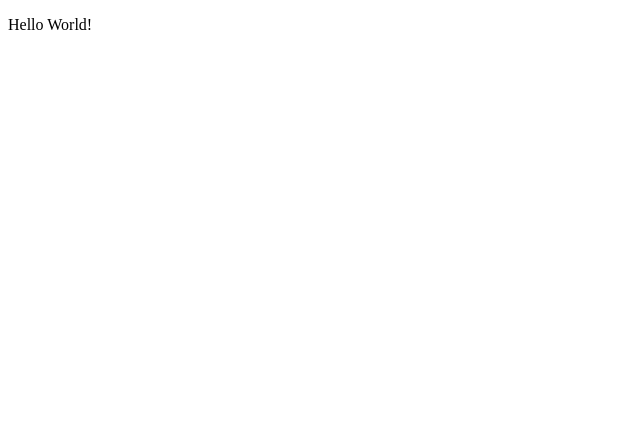
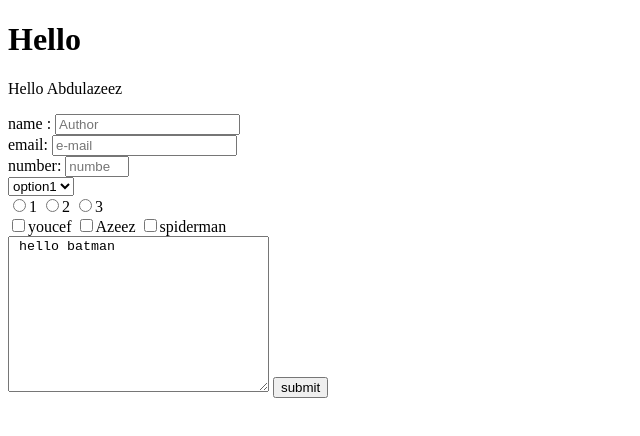
Before and after one commit to tijazz/Microverse-html, a plain HTML site: page index.html in a window 1280 px wide. Shown: the whole page, without its empty margins (0-640 px from the left). Drawn offline with Linux system fonts and the light colour scheme.

Commit message:
project finished

```diff
--- a/index.html
+++ b/index.html
@@ -21,7 +21,39 @@
     - The freeCodeCamp Team
 
     -->
-    <p>Hello World!</p>
+
+    <h1 id="title"> Hello</h1>
+    <p id="description">Hello Abdulazeez</p>
+    <form action="" id="survey-form">
+      <label for="name" id="name-label"> name :</label>
+      <input type="text" id="name" required placeholder="Author"><br>
+
+      <label for="email" id="email-label"> email:</label>
+
+      <input type="email" id="email" required placeholder="e-mail"> <br>
+
+      <label for="number" id="number-label">number:</label>
+      <input type="number" id="number" required min="0" max="100" placeholder="number of push-ups">
+      <br>
+      <select name="youcef" id="dropdown">
+        <option value="option1"> option1</option>
+        <option value="option2"> option2</option>
+        <option value="option3"> option3</option>
+      </select>
+      <br>
+      <input type="radio" name="name1" value="1">1
+      <input type="radio" name="name1" value="3">2
+      <input type="radio" name="name1" value="2">3
+      <br>
+
+      <input type="checkbox" value="youcef">youcef
+      <input type="checkbox" value="Azeez">Azeez
+      <input type="checkbox" value="spiderman">spiderman
+      <br>
+
+      <textarea name="comment" id="spaggiti" cols="30" rows="10"> hello batman</textarea>
+      <button type="submit" id="submit">submit</button>
+    </form>
     <script  src="js/index.js"></script>
   </body>
 </html>
```
